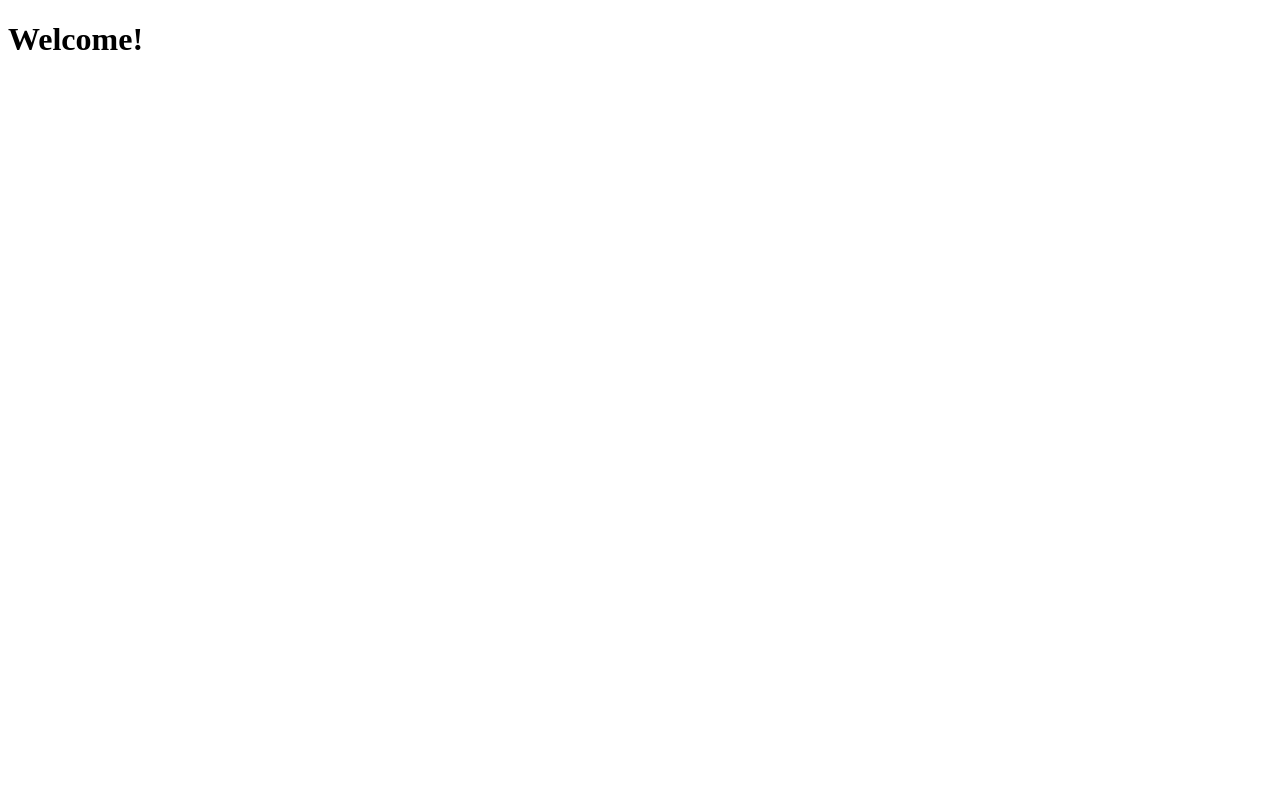
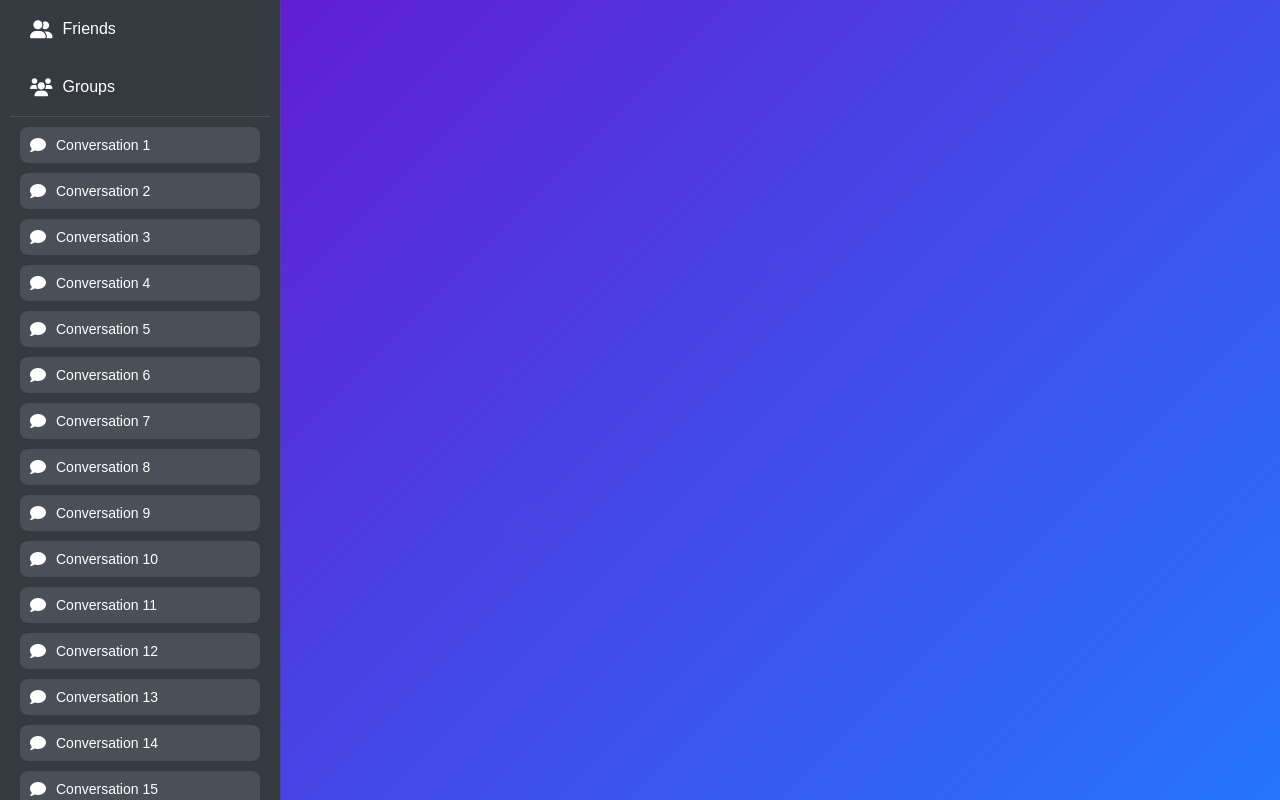
Before and after one commit to Tudor2208/frontend-tpjad-project, a React (Create React App) app: page / in a window 1280 px wide. Built offline with nearby package versions, Linux system fonts and the light colour scheme; sample sign-in values are in the browser's storage.

Commit message:
side panel

```diff
--- a/src/components/App.js
+++ b/src/components/App.js
@@ -1,4 +1,5 @@
 import { Toaster } from 'sonner';
+import { useEffect } from 'react';
 import { BrowserRouter as Router, Routes, Route } from 'react-router-dom';
 import LoginPage from './LoginPage';
 import HomePage from './HomePage';
--- a/src/components/HomePage.js
+++ b/src/components/HomePage.js
@@ -1,10 +1,12 @@
 import { useState } from 'react';
+import SidePanel from './SidePanel';
+import '../css/HomePage.css';
 
 function HomePage() {
 
     return (
         <>
-            <h1>Welcome!</h1>
+            <SidePanel/>
         </>
     )
 }
--- /dev/null
+++ b/src/components/SidePanel.js
@@ -0,0 +1,26 @@
+import React from "react";
+import "../css/SidePanel.css";
+
+const SidePanel = () => {
+  const conversations = Array.from({ length: 50 }, (_, i) => `Conversation ${i + 1}`);
+
+  return (
+    <div className="side-panel">
+      <button className="side-panel-btn">
+        <i className="fa-solid fa-user-friends"></i> Friends
+      </button>
+      <button className="side-panel-btn">
+        <i className="fa-solid fa-users"></i> Groups
+      </button>
+      <div className="conversations">
+        {conversations.map((conversation, index) => (
+          <div key={index} className="conversation">
+            <i className="fa-solid fa-comment"></i> {conversation}
+          </div>
+        ))}
+      </div>
+    </div>
+  );
+};
+
+export default SidePanel;
--- /dev/null
+++ b/src/css/HomePage.css
@@ -0,0 +1,12 @@
+/* Ensure no margin or padding on body */
+body {
+    margin: 0;
+    padding: 0;
+    background: linear-gradient(135deg, #6a11cb 0%, #2575fc 100%);
+    font-family: Arial, sans-serif;
+    height: 100vh; /* Ensure the body fills the full height of the page */
+  }
+
+  html {
+    height: 100%; /* Set html to full height */
+  }
--- /dev/null
+++ b/src/css/SidePanel.css
@@ -0,0 +1,95 @@
+/* Side Panel Container */
+.side-panel {
+    width: 280px; /* Set fixed width */
+    height: 100vh; /* Full viewport height */
+    background-color: #343a40; /* Dark background color */
+    color: #ffffff; /* White text */
+    display: flex;
+    flex-direction: column;
+    border-right: 1px solid #495057;
+    margin: 0; /* Remove margin */
+    padding: 0; /* Remove padding */
+    position: fixed; /* Ensure the side panel stays fixed on the page */
+    top: 0;
+    left: 0;
+  }
+
+  /* Header Section (Optional) */
+  .side-panel-header {
+    padding: 20px;
+    text-align: center;
+    background-color: #495057;
+    font-size: 20px;
+    font-weight: bold;
+    letter-spacing: 1px;
+  }
+
+  /* Buttons */
+  .side-panel-btn {
+    display: flex;
+    align-items: center;
+    background-color: transparent;
+    border: none;
+    color: #ffffff;
+    padding: 15px 20px;
+    margin: 5px 10px;
+    border-radius: 8px;
+    font-size: 16px;
+    cursor: pointer;
+    transition: background-color 0.3s, transform 0.2s;
+  }
+
+  .side-panel-btn i {
+    margin-right: 10px; /* Icon spacing */
+    font-size: 18px;
+  }
+
+  .side-panel-btn:hover {
+    background-color: #212529;
+    transform: scale(1.02);
+  }
+
+  /* Conversation List */
+  .conversations {
+    flex-grow: 1;
+    overflow-y: auto;
+    padding: 10px;
+    margin: 0 10px;
+    border-top: 1px solid #495057;
+  }
+
+  /* Individual Conversations */
+  .conversation {
+    display: flex;
+    align-items: center;
+    padding: 10px;
+    background-color: #495057;
+    margin-bottom: 10px;
+    border-radius: 8px;
+    transition: background-color 0.3s, transform 0.2s;
+    font-size: 14px;
+  }
+
+  .conversation i {
+    margin-right: 10px; /* Icon spacing */
+    font-size: 16px;
+  }
+
+  .conversation:hover {
+    background-color: #212529;
+    transform: scale(1.02);
+  }
+
+  /* Add Scrollbar Styling */
+  .conversations::-webkit-scrollbar {
+    width: 8px;
+  }
+
+  .conversations::-webkit-scrollbar-thumb {
+    background: #6c757d;
+    border-radius: 8px;
+  }
+
+  .conversations::-webkit-scrollbar-thumb:hover {
+    background: #495057;
+  }
```
